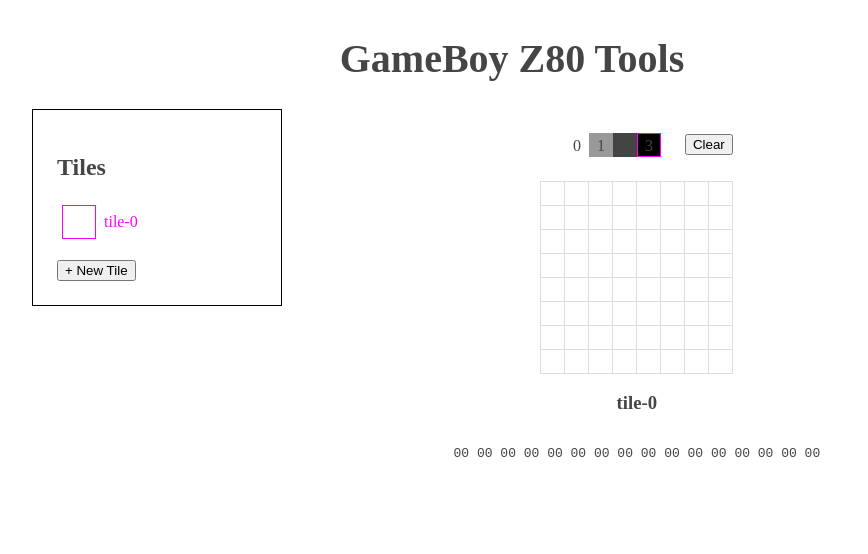
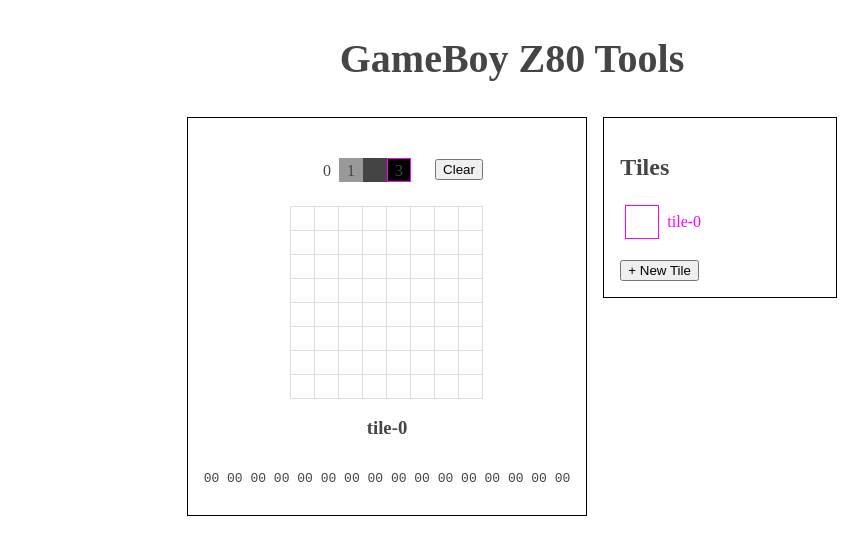
Before and after one commit to doeg/gbz80-tools, a React app: page / in a window 1280 px wide. Shown: the top 554 px of the page, without its empty margins (128-996 px from the left). Built offline with nearby package versions, Linux system fonts and the light colour scheme; a web font is replaced by a local one.

Commit message:
Add Panel component

```diff
--- a/src/components/App.js
+++ b/src/components/App.js
@@ -4,6 +4,7 @@
 
 import style from './app.css'
 import Canvas from './Canvas'
+import Panel from './Panel'
 import SelectPalette from './SelectPalette'
 import TilePanel from './TilePanel'
 import { clearTile } from '../actions'
@@ -30,8 +31,7 @@
       </header>
 
       <div className={style.container}>
-        <TilePanel />
-
+        <Panel>
           <div className={style.canvas}>
             <div className={style.controls}>
               <SelectPalette />
@@ -43,6 +43,9 @@
             </div>
             <Canvas height={8} width={8} />
           </div>
+        </Panel>
+
+        <TilePanel />
       </div>
     </div>
   )
--- /dev/null
+++ b/src/components/Panel.js
@@ -0,0 +1,14 @@
+// @flow
+import * as React from 'react'
+import style from './panel.css'
+
+type Props = {
+  children: any,
+}
+
+const Panel = ({ children }: Props) =>
+  <div className={style.panel}>
+    {children}
+  </div>
+
+export default Panel
--- a/src/components/TilePanel.js
+++ b/src/components/TilePanel.js
@@ -4,6 +4,7 @@
 import { connect } from 'react-redux'
 
 import style from './tilePanel.css'
+import Panel from './Panel'
 import PixelGrid from './PixelGrid'
 import { createTile, setActiveTile } from '../actions'
 import type { AppState, Palette, Tile } from '../types'
@@ -52,7 +53,7 @@
   }
 
   return (
-    <div className={style.panel}>
+    <Panel>
       <h2>Tiles</h2>
       <ul className={style.tileList}>
         {tiles.map(renderTile)}
@@ -60,7 +61,7 @@
       <button onClick={onClickCreate} type="button">
         + New Tile
       </button>
-    </div>
+    </Panel>
   )
 }
 const mapState = ({
--- /dev/null
+++ b/src/components/panel.css
@@ -0,0 +1,5 @@
+.panel {
+  border: solid 1px black;
+  margin: 8px;
+  padding: 16px;
+}
--- a/src/components/tilePanel.css
+++ b/src/components/tilePanel.css
@@ -1,12 +1,7 @@
-.panel {
-  border: solid 1px black;
-  padding: 24px;
-  width: 320px;
-}
-
 .tileList {
   list-style-type: none;
   margin: 0 0 16px 0;
+  width: 200px;
   padding: 0;
 }
 
@@ -17,6 +12,7 @@
   display: flex;
   justify-content: flex-start;
   padding: 4px;
+  white-space: nowrap;
 
   &:hover {
     border-color: fuchsia;
```
Lines whose indentation alone changed are shown as unchanged.
